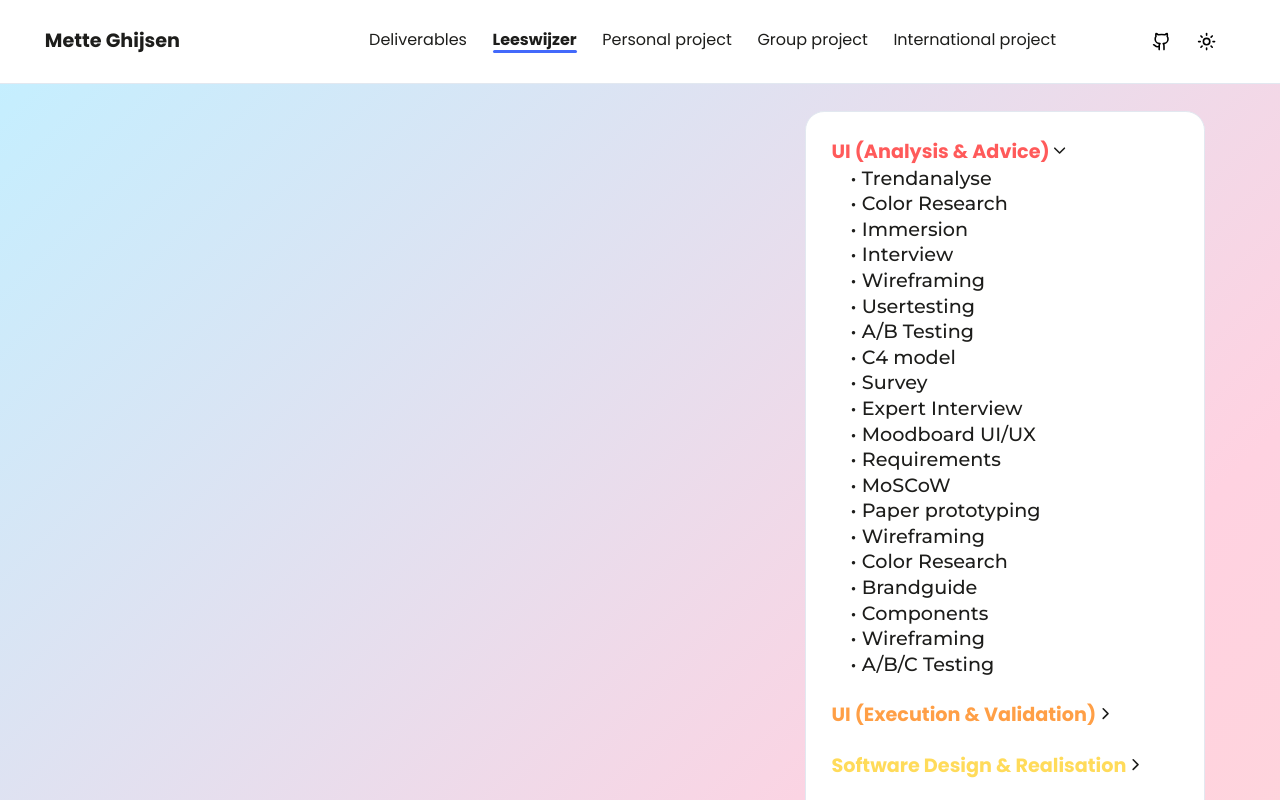
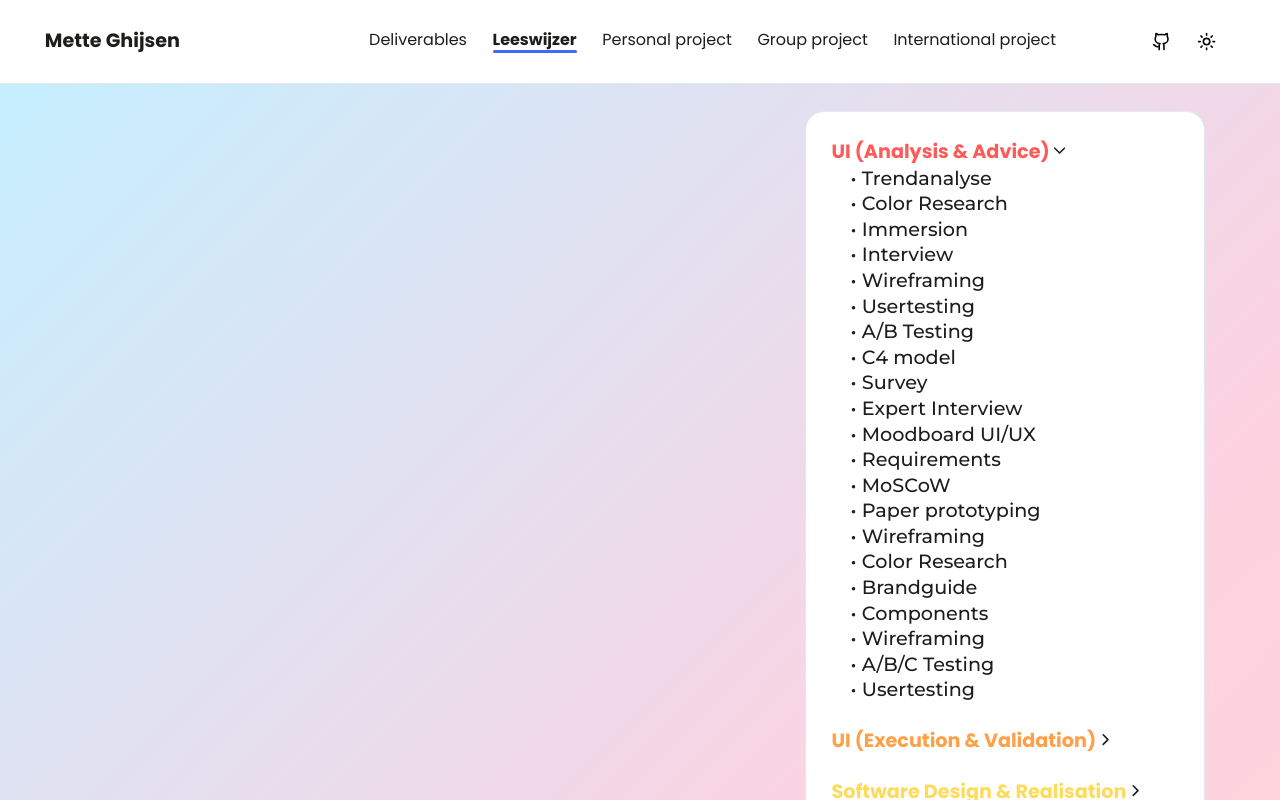
Before and after one commit to metteghijsen/semester6-website, a Nuxt app in the folder frontend/: page /leeswijzer in a window 1280 px wide. Shown: the top 800 px of the page. Built offline with nearby package versions, Linux system fonts and the light colour scheme.

Commit message:
Feature: Added all deliverables to other pages

```diff
--- a/frontend/pages/index.vue
+++ b/frontend/pages/index.vue
@@ -98,7 +98,7 @@
                   ref="deliverableCounter"
                   :start-amount="0"
                   separator=""
-                  :end-amount="34"
+                  :end-amount="40"
                   :duration="1.5"
                   :autoinit="false"
                 />
--- a/frontend/pages/leeswijzer.vue
+++ b/frontend/pages/leeswijzer.vue
@@ -62,7 +62,7 @@ export default {
             { to: '/deliverable/immersion', text: '• Immersion' },
             { to: '/deliverable/interview', text: '• Interview' },
             { to: '/deliverable/wireframes', text: '• Wireframing' },
-            { to: '/deliverable/usertesting', text: '• Usertesting' },
+            { to: '/deliverable/usertests', text: '• Usertesting' },
             { to: '/deliverable/abtesting', text: '• A/B Testing' },
             { to: '/deliverable/c4model', text: '• C4 model' },
             { to: '/deliverable/survey', text: '• Survey' },
@@ -76,7 +76,8 @@ export default {
             { to: '/deliverable/brandguide', text: '• Brandguide' },
             { to: '/deliverable/components', text: '• Components' },
             { to: '/deliverable/wireframing2', text: '• Wireframing' },
-            { to: '/deliverable/abctesting', text: '• A/B/C Testing' }
+            { to: '/deliverable/abctesting', text: '• A/B/C Testing' },
+            { to: '/deliverable/usertesting', text: '• Usertesting' }
           ],
           show: true
         },
@@ -85,13 +86,14 @@ export default {
           color: 'text-orange100',
           links: [
             { to: '/deliverable/wireframes', text: '• Wireframing' },
-            { to: '/deliverable/usertesting', text: '• Usertesting' },
+            { to: '/deliverable/usertests', text: '• Usertesting' },
             { to: '/deliverable/abtesting', text: '• A/B Testing' },
             { to: '/deliverable/developmentwebsite', text: '• Development Website' },
             { to: '/deliverable/wireframinggos', text: '• Wireframing' },
             { to: '/deliverable/components', text: '• Components' },
             { to: '/deliverable/wireframing2', text: '• Wireframing' },
-            { to: '/deliverable/abctesting', text: '• A/B/C Testing' }
+            { to: '/deliverable/abctesting', text: '• A/B/C Testing' },
+            { to: '/deliverable/usertesting', text: '• Usertesting' }
           ],
           show: false
         },
@@ -103,7 +105,10 @@ export default {
             { to: '/deliverable/c4model', text: '• C4 model' },
             { to: '/deliverable/pipeline', text: '• Pipeline' },
             { to: '/deliverable/darkmode', text: '• Darkmode' },
-            { to: '/deliverable/lucide', text: '• Lucide icons' }
+            { to: '/deliverable/lucide', text: '• Lucide icons' },
+            { to: '/deliverable/vueautocounter', text: '• Vue Autocounter' },
+            { to: '/deliverable/responsive', text: '• Responsiveness' },
+            { to: '/deliverable/apiexperiment', text: '• API Experiment' }
           ],
           show: false
         },
@@ -114,7 +119,8 @@ export default {
             { to: '/deliverable/projectplan', text: '• Projectplan' },
             { to: '/deliverable/leeswijzer', text: '• Leeswijzer' },
             { to: '/deliverable/brainstorming', text: '• Brainstorming' },
-            { to: '/deliverable/projectplangroup', text: '• Projectplan Group' }
+            { to: '/deliverable/projectplangroup', text: '• Projectplan Group' },
+            { to: '/deliverable/adviesrapport', text: '• Adviesrapport' }
           ],
           show: false
         },
@@ -127,7 +133,7 @@ export default {
             { to: '/deliverable/colorresearch', text: '• Color Research' },
             { to: '/deliverable/immersion', text: '• Immersion' },
             { to: '/deliverable/interview', text: '• Interview' },
-            { to: '/deliverable/usertesting', text: '• Usertesting' },
+            { to: '/deliverable/usertests', text: '• Usertesting' },
             { to: '/deliverable/abtesting', text: '• A/B Testing' },
             { to: '/deliverable/c4model', text: '• C4 model' },
             { to: '/deliverable/pipeline', text: '• Pipeline' },
@@ -145,7 +151,11 @@ export default {
             { to: '/deliverable/colorresearch2', text: '• Color Research' },
             { to: '/deliverable/brandguide', text: '• Brandguide' },
             { to: '/deliverable/components', text: '• Components' },
-            { to: '/deliverable/abctesting', text: '• A/B/C Testing' }
+            { to: '/deliverable/abctesting', text: '• A/B/C Testing' },
+            { to: '/deliverable/usertesting', text: '• Usertesting' },
+            { to: '/deliverable/vueautocounter', text: '• Vue Autocounter' },
+            { to: '/deliverable/responsive', text: '• Responsiveness' },
+            { to: '/deliverable/apiexperiment', text: '• API Experiment' }
           ],
           show: false
         },
@@ -156,7 +166,8 @@ export default {
             { to: '/deliverable/leeswijzer', text: '• Leeswijzer' },
             { to: '/deliverable/developmentwebsite', text: '• Development Website' },
             { to: '/deliverable/postersession', text: '• Poster Session' },
-            { to: '/deliverable/peerfeedback', text: '• Peer feedback' }
+            { to: '/deliverable/peerfeedback', text: '• Peer feedback' },
+            { to: '/deliverable/retrospective', text: '• Retrospective' }
           ],
           show: false
         },
@@ -180,7 +191,8 @@ export default {
             { to: '/deliverable/moscow', text: '• MoSCoW' },
             { to: '/deliverable/paperprototyping', text: '• Paper prototyping' },
             { to: '/deliverable/brandguide', text: '• Brandguide' },
-            { to: '/deliverable/weyweyweb', text: '• Wey Wey Web Malaga' }
+            { to: '/deliverable/weyweyweb', text: '• Wey Wey Web Malaga' },
+            { to: '/deliverable/adviesrapport', text: '• Adviesrapport' }
           ],
           show: false
         }
```
